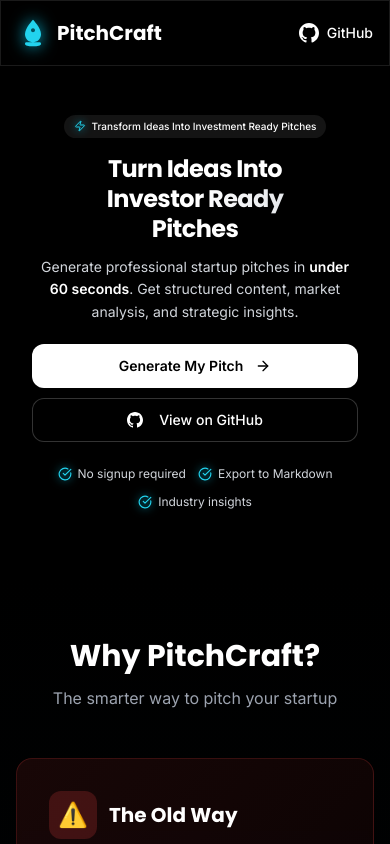
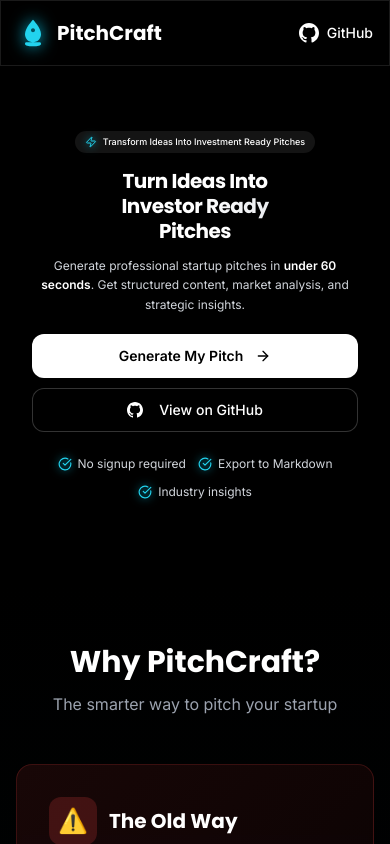
Before and after one commit to MuhammadTanveerAbbas/PitchCraft, a Next.js app: page / in a window 390 px wide. Shown: the top 844 px of the page. Built offline with nearby package versions, Linux system fonts and the light colour scheme.

Commit message:
Update project-landing.tsx

```diff
--- a/src/components/project-landing.tsx
+++ b/src/components/project-landing.tsx
@@ -23,7 +23,7 @@
   return (
     <main className="min-h-screen bg-black text-white">
       {/* Navigation */}
-      <nav className="glass-effect sticky top-0 z-50">
+      <nav className="glass-effect">
         <div className="h-16 flex items-center justify-between px-4">
           <Link
             href="/"
@@ -61,23 +61,23 @@
       </nav>
 
       {/* Hero Section */}
-      <section className="container mx-auto pt-12 pb-8 md:py-20 animate-fade-in mb-8 md:mb-16">
+      <section className="container mx-auto pt-16 pb-12 md:py-20 animate-fade-in mb-8 md:mb-16">
         <div className="max-w-6xl mx-auto text-center px-4">
           <div className="inline-flex items-center gap-1.5 md:gap-2 bg-accent px-2.5 py-1 md:px-4 md:py-2 rounded-full mb-4 md:mb-8">
             <Zap
               className="h-3 w-3 md:h-4 md:w-4 text-cyan-400"
               style={{ filter: "drop-shadow(0 0 4px #06b6d4)" }}
             />
-            <span className="text-[10px] md:text-sm font-medium text-white">
+            <span className="text-[9px] md:text-sm font-medium text-white">
               Transform Ideas Into Investment Ready Pitches
             </span>
           </div>
-          <h1 className="font-display font-bold text-2xl sm:text-3xl md:text-5xl lg:text-6xl xl:text-7xl tracking-tight mb-3 md:mb-6 leading-tight">
+          <h1 className="font-display font-bold text-xl sm:text-3xl md:text-5xl lg:text-6xl xl:text-7xl tracking-tight mb-3 md:mb-6 leading-tight">
             Turn Ideas Into
             <span className="block gradient-text">Investor Ready</span>
             <span className="block text-white">Pitches</span>
           </h1>
-          <p className="text-sm md:text-lg lg:text-xl text-gray-300 mb-5 md:mb-10 max-w-3xl mx-auto leading-relaxed">
+          <p className="text-xs md:text-lg lg:text-xl text-gray-300 mb-5 md:mb-10 max-w-3xl mx-auto leading-relaxed">
             Generate professional startup pitches in{" "}
             <span className="text-white font-semibold">under 60 seconds</span>.
             Get structured content, market analysis, and strategic insights.
```
